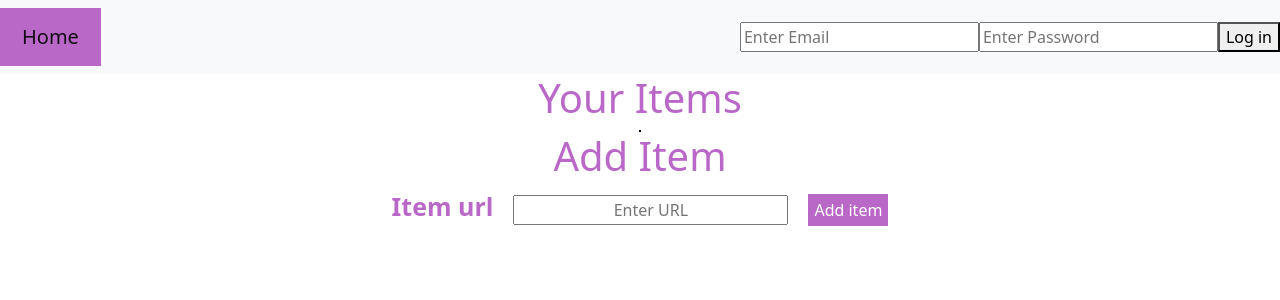
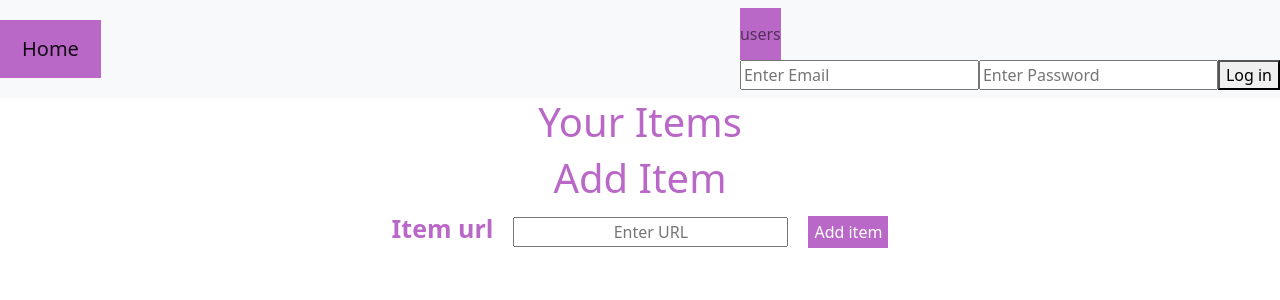
Before and after one commit to johnnie172/scraper-web-app, a Flask app: template api/templates/view_items.html in a window 1280 px wide. Shown: the top 300 px of the page. Run offline with Flask 2, Linux system fonts and the light colour scheme; the template is opened without the code that fills it, so the values that code supplies are empty; some libraries are stand-ins or nearby versions.

Commit message:
Adding some bootstrap features

```diff
--- a/api/static/css/style.css
+++ b/api/static/css/style.css
@@ -21,7 +21,6 @@ p {
 	vertical-align: middle;
     margin-left: auto;
     margin-right: auto;
-    border:1px solid black;
 	font-size: 18px;
 }
 
--- a/api/templates/base.html
+++ b/api/templates/base.html
@@ -9,11 +9,19 @@
 
 </head>
 <body>
-	<div class="navbar navbar-light bg-light">
+	<div>
+		<nav class="navbar navbar-light bg-light">
 		    <a class="navbar-brand" href="/">Home</a>
+		    <ul class="navbar-nav">
+		    	<li class="nav-item">
+		    		<a href="#" class="nav-link">users</a>
+		    	</li>
+
+		    </ul>
 		    {% if (user_id) %}
 		    <a href="userRegistry"> Register </a>
-	</div>
+
+		</nav>
 		<div class="login-container">
 	        <form method="POST" action="login">
 	            <input type="text" placeholder="Email" name="email">
@@ -25,6 +33,7 @@
 		    {% endif %}
 
 		</div>
+	</div>
 	<script type="text/javascript">
 	  //Creating form that logs out user.
 	  function AddLogoutButton() {
@@ -32,15 +41,18 @@
 	  var inputButton = document.createElement("button");
 	  inputButton.setAttribute("type", "submit");
 	  inputButton.setAttribute("class", "logoutbtn");
-	  inputButton.setAttribute("id", "logoutbtn")
+	  inputButton.setAttribute("id", "logoutbtn");
+
+	  var listItem = document.createElement("li");
+	  listItem.setAttribute("class", "nav-item");
 
 	  var form = document.createElement("form");
 	  form.setAttribute("method", "get");
 	  form.setAttribute("action", "/log-out");
-
+	  listItem.appendChild(form);
 	  form.appendChild(inputButton);
-	  var navbar = document.getElementsByClassName('navbar')[0];
-	  navbar.appendChild(form);
+	  var navbar = document.getElementsByClassName('navbar-nav')[0];
+	  navbar.appendChild(listItem);
 	  // document.getElementsByTagName("body")[0].appendChild(form);
 	  document.querySelector('#logoutbtn').innerHTML = 'Log Out';
 	  document.querySelector('#logoutbtn').innerText = 'Log Out';
@@ -56,6 +68,9 @@
 
       var labelPassword = document.createElement('label');
       labelPassword.setAttribute("for", "password");
+
+      var listItem = document.createElement("li");
+	  listItem.setAttribute("class", "nav-item");
 
       var inputPassword = document.createElement('input');
       inputPassword.setAttribute("type", "password");
@@ -79,9 +94,10 @@
 
 
 	  form.appendChild(inputButton);
+	  listItem.appendChild(form)
 
-	  var navbar = document.getElementsByClassName('navbar')[0];
-	  navbar.appendChild(form);
+	  var navbar = document.getElementsByClassName('navbar-nav')[0];
+	  navbar.appendChild(listItem);
 	  document.querySelector('#loginbtn').innerHTML = 'Log in';
 	  document.querySelector('#loginbtn').innerText = 'Log in';
 	  document.querySelector('#loginbtn').textContent = 'Log in';
@@ -92,7 +108,12 @@
 	  var itemsButton = document.createElement("button");
 	  itemsButton.setAttribute("onclick", "window.location.href='/items'");
 	  itemsButton.setAttribute("id", "itemsbtn");
-	  document.getElementsByTagName("body")[0].appendChild(itemsButton);
+
+      var listItem = document.createElement("li");
+	  listItem.setAttribute("class", "nav-item");
+	  listItem.appendChild(itemsButton)
+	  var navbar = document.getElementsByClassName('navbar-nav')[0];
+	  navbar.appendChild(listItem);
 	  document.querySelector('#itemsbtn').innerHTML = 'View Items';
 	  document.querySelector('#itemsbtn').innerText = 'View Items';
 	  document.querySelector('#itemsbtn').textContent = 'View Items';
--- a/api/templates/view_items.html
+++ b/api/templates/view_items.html
@@ -6,7 +6,7 @@
 {% block content %}
 <body>
     <h1> Your Items</h1>
-    <div id="items">
+    <div class="container" id="items">
 
     </div>
     <script type="text/javascript">
```
Lines whose indentation alone changed are shown as unchanged.
